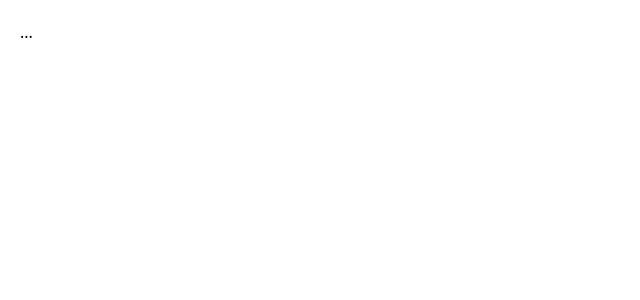
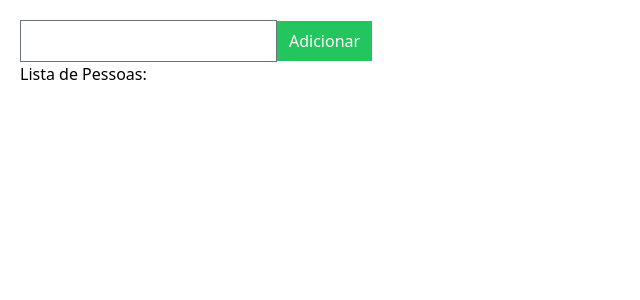
Before and after one commit to gafanhotoalexandre/pequenos-projetos, a React (Vite) app in the folder reducer/: page / in a window 1280 px wide. Shown: the top 300 px of the page, without its empty margins (0-640 px from the left). Built offline with nearby package versions, Linux system fonts and the light colour scheme.

Commit message:
adicionando itens na lista e fix em usePeopleList

```diff
--- a/reducer/src/App.tsx
+++ b/reducer/src/App.tsx
@@ -1,7 +1,40 @@
+import { useState } from 'react';
+import { usePeopleList } from './hooks/usePeopleList';
+
 export default function App() {
+  const [peopleList, peopleListDispatch] = usePeopleList();
+  const [nameInput, setNameInput] = useState('');
+
+  function handleAddButton() {
+    if (!nameInput) return;
+
+    peopleListDispatch({
+      type: 'ADD',
+      payload: {
+        name: nameInput
+      }
+    });
+    setNameInput('');
+  }
+
   return (
     <div className="p-5">
-      ...
+      <input
+        type="text"
+        onChange={(e) => setNameInput(e.target.value)}
+        value={nameInput}
+      />
+      <button
+        className="px-3 py-2 bg-green-500 hover:bg-green-400 transition-all text-white"
+        onClick={handleAddButton}
+      >Adicionar</button>
+
+      <p className="leading-1">Lista de Pessoas:</p>
+      <ul>
+        { peopleList.map((item, index) => (
+          <li key={index}>{item.name}</li>
+        ))}
+      </ul>
     </div>
   );
 }
--- a/reducer/src/hooks/usePeopleList.ts
+++ b/reducer/src/hooks/usePeopleList.ts
@@ -21,12 +21,13 @@ function reducer(state: Person[], action: ActionType) {
     case 'ADD':
       if (!action.payload?.name) break;
 
+      const newState = [...state];
       // adicionando pessoa
-      state.push({
+      newState.push({
         id: uuidv4(),
         name: action.payload?.name
       });
-    break;
+      return newState;
     case 'DEL':
       if (!action.payload?.id) break;
 
```
